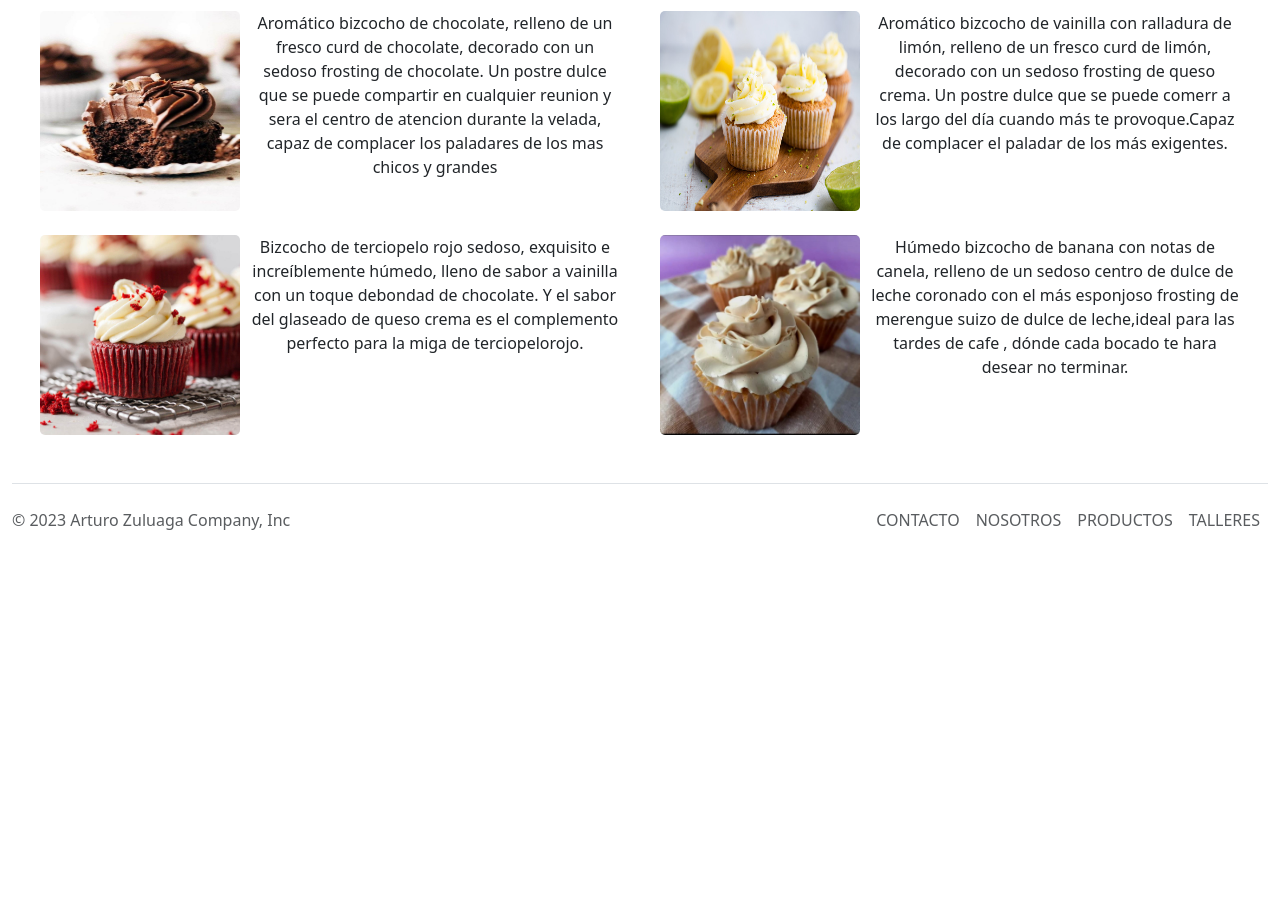
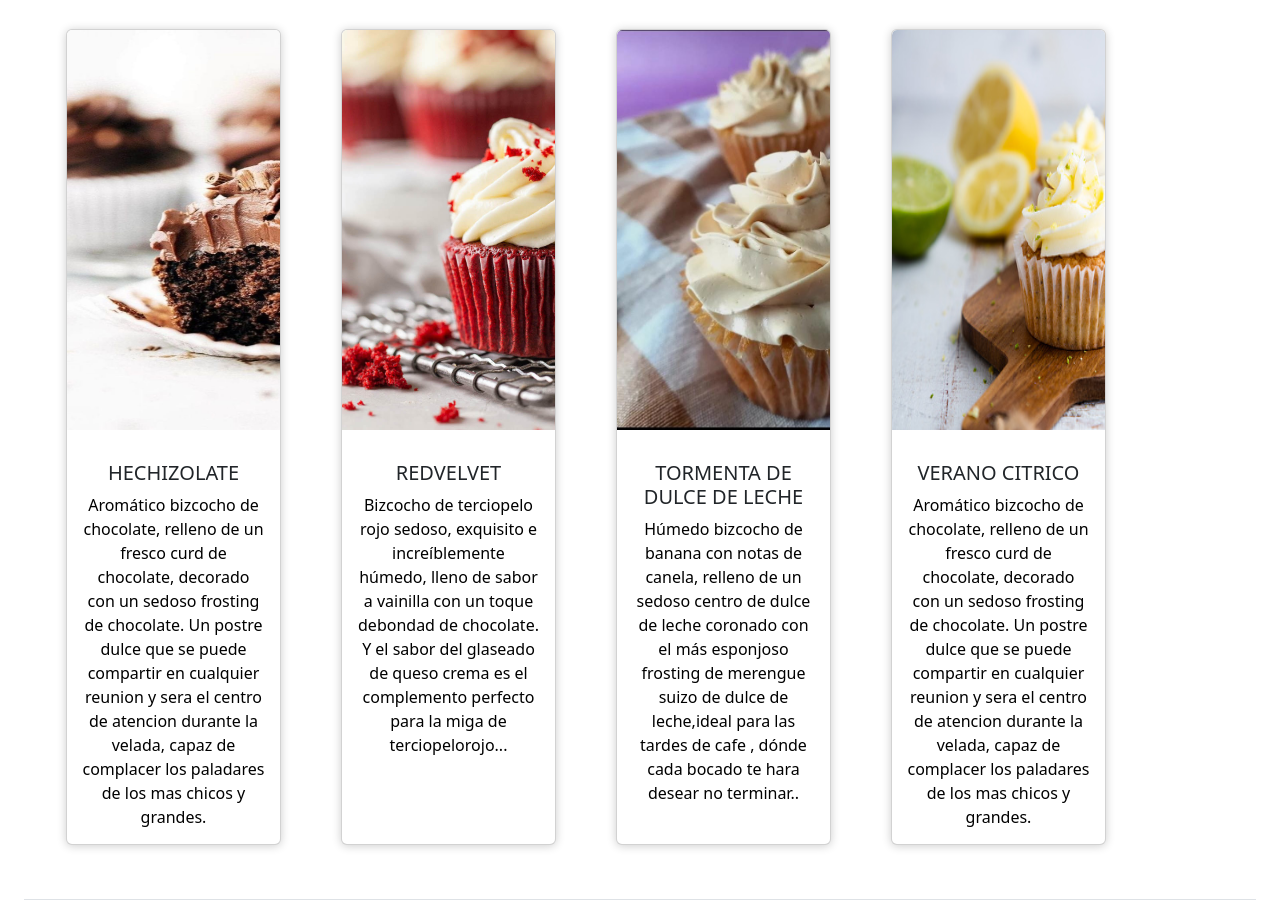
Before and after one commit to Arturo-Zuluaga/PROYECTO-FINAL-ARTURO-ZULUAGA, a plain HTML site: page paginas/nuestros-pructos.html in a window 1280 px wide. Shown: the part 235-1148 px from the top of the page. Before the commit the page ends 815 px from the top, so only its background shows below. Drawn offline with nearby package versions, Linux system fonts and the light colour scheme.

Commit message:
transcision para carta de productos, animacion de logo y arrelos varios

```diff
--- a/paginas/nuestros-pructos.html
+++ b/paginas/nuestros-pructos.html
@@ -14,16 +14,14 @@
 
 <body class="container-fluid">
 
-  <body class="container-fluid">
 
-    <div class="row">
-      <div class="col-12">
         <header class="header">
-          <div class="text-center logo">
+          <div class="text-center">
             <img src="../multimedia/media/logo1.jpg"  class="img-fluid" alt="logo de marca">
           </div>
         </header>
-      </div>
+
+
       <div class="col-12">
         <nav class="container-fluid">
 
@@ -69,78 +67,83 @@
             </div>
           </nav>
 
-          <di<div class="container text-center">
-            <div class="row g-2">
-              <div class="col-6">
-                <div class="p-3" _msttexthash="898924" _msthash="202"><div class="imaginacion">
-                <img src="../multimedia/media/imagen1.jpg" alt="imagen de diseño">
+
+          <div class="container-fluid">
+          <div class="clase">
+                <div class="card">
+                  <figure>
+                  <img src="../multimedia/media/imagen1.jpg" class="card-img-top" alt="...">
+                </figure>
+                <div class="contenido">
+                    <h5>HECHIZOLATE</h5>
+                    <p class="card-text">Aromático bizcocho de chocolate, relleno de un fresco curd de chocolate, decorado
+                      con un sedoso frosting de chocolate. Un postre dulce que se puede compartir en cualquier reunion y
+                      sera el centro de atencion durante la velada, capaz de complacer los paladares de los mas chicos y
+                      grandes.</p>
+                  </div>
                 </div>
 
-              <p>Aromático bizcocho de chocolate, relleno de un fresco curd de chocolate, decorado
-                con un sedoso frosting de chocolate. Un postre dulce que se puede compartir en cualquier reunion y
-                sera el
-                centro
-                de atencion durante la velada, capaz de complacer los paladares de los mas chicos y grandes
-              </p></div>
+                <div class="card">
+                  <figure>
+                  <img src="../multimedia/media/imagen3.jpg" class="card-img-top" alt="...">
+                </figure>
+                <div class="contenido">
+                    <h5>REDVELVET</h5>
+                    <p class="card-text">Bizcocho de terciopelo rojo sedoso, exquisito e increíblemente húmedo, lleno de sabor a vainilla con un toque debondad de chocolate. Y el sabor del glaseado de queso crema es el complemento perfecto para la miga de terciopelorojo...</p>
                   </div>
-              <div class="col-6">
-                <div class="p-3" _msttexthash="898924" _msthash="203"><div class="imaginacion">
-                <img src="../multimedia/media/imagen2.jpg" alt="imagen de diseño">
                 </div>
 
-              <p>Aromático bizcocho de vainilla con ralladura de limón, relleno de un fresco curd de
-                limón, decorado con un sedoso frosting de queso crema. Un postre dulce que se puede comerr a los
-                largo del
-                día
-                cuando más te
-                provoque.Capaz de complacer el paladar de los más exigentes.
-              </p></div>
+                <div class="card">
+                  <figure>
+                  <img src="../multimedia/media/imagen4.jpg" class="card-img-top" alt="...">
+                </figure>
+                <div class="contenido">
+                    <h5>TORMENTA DE DULCE DE LECHE</h5>
+                    <p class="card-text">Húmedo bizcocho de banana con notas de canela, relleno de un sedoso centro de dulce de leche coronado con el más esponjoso frosting de merengue suizo de dulce de leche,ideal para las tardes de cafe , dónde cada bocado te hara desear no terminar..</p>
+
                   </div>
-              <div class="col-6">
-                <div class="p-3" _msttexthash="898924" _msthash="204"><div class="imaginacion">
-                <img src="../multimedia/media/imagen3.jpg" alt="imagen de diseño">
                 </div>
 
-              <p>Bizcocho de terciopelo rojo sedoso, exquisito e increíblemente húmedo, lleno de sabor a vainilla
-                con un toque debondad de chocolate. Y el sabor del glaseado de queso crema es el complemento
-                perfecto para
-                la
-                miga
-                de terciopelorojo.
-              </p></div>
-              </div>
-              <div class="col-6">
-                <div class="p-3" _msttexthash="898924" _msthash="205"><div class="imaginacion">
-                <img src="../multimedia/media/imagen4.jpg" alt="imagen de diseño">
-              </div>
-              <p>Húmedo bizcocho de banana con notas de canela, relleno de un sedoso centro de dulce de leche
-                coronado con el
-                más esponjoso frosting de merengue suizo de dulce de leche,ideal para las tardes de cafe , dónde cada
-                bocado
-                te
-                hara desear no terminar.</p>
+                <div class="card">
+                  <figure>
+                  <img src="../multimedia/media/imagen2.jpg" class="card-img-top" alt="...">
+                </figure>
+                <div class="contenido">
+                    <h5>VERANO CITRICO</h5>
+                    <p class="card-text">Aromático bizcocho de chocolate, relleno de un fresco curd de chocolate, decorado
+                      con un sedoso frosting de chocolate. Un postre dulce que se puede compartir en cualquier reunion y
+                      sera el centro de atencion durante la velada, capaz de complacer los paladares de los mas chicos y
+                      grandes.</p>
                   </div>
                 </div>
+
               </div>
             </div>
 
 
-          <div class="container">
+
+
+
                   <footer class="d-flex flex-wrap justify-content-between align-items-center py-3 my-4 border-top">
-              <p class="col-md-4 mb-0 text-muted">&copy; 2023 Arturo Zuluaga  Company, Inc</p>
+                    <p class="col-md-4 mb-0 text-muted">&copy; 2023 Arturo Zuluaga Company, Inc</p>
 
-              <a href="/" class="col-md-4 d-flex align-items-center justify-content-center mb-3 mb-md-0 me-md-auto link-dark text-decoration-none">
-                <svg class="bi me-2" width="40" height="32"><use xlink:href="#bootstrap"/></svg>
+                    <a href="/"
+                      class="col-md-4 d-flex align-items-center justify-content-center mb-3 mb-md-0 me-md-auto link-dark text-decoration-none">
+                      <svg class="bi me-2" width="40" height="32">
+                        <use xlink:href="#bootstrap" />
+                      </svg>
                     </a>
 
                     <ul class="nav col-md-4 justify-content-end">
                       <li class="nav-item"><a href="./contacto.html" class="nav-link px-2 text-muted">CONTACTO</a></li>
                       <li class="nav-item"><a href="./nosotros.html" class="nav-link px-2 text-muted">NOSOTROS</a></li>
-                <li class="nav-item"><a href="./nuestros-pructos.html" class="nav-link px-2 text-muted">PRODUCTOS</a></li>
+                      <li class="nav-item"><a href="./nuestros-pructos.html"
+                          class="nav-link px-2 text-muted">PRODUCTOS</a></li>
                       <li class="nav-item"><a href="./talleres.html" class="nav-link px-2 text-muted">TALLERES</a></li>
 
                     </ul>
                   </footer>
                 </div>
+              </div>
 
               </div>
--- a/stilos/mains.css
+++ b/stilos/mains.css
@@ -1,3 +1,8 @@
+*{
+    margin: 0;
+    padding: 0;
+    box-sizing: border-box;}
+
 body {
     flex-direction: column;
     min-height: 100%;
@@ -7,8 +12,48 @@ html {
     height: 100%;
 }
 
-.header .logo img {
+.header text-center img {
     max-height: 150px;
+
+    }
+
+.text-center img{
+    animation-name: efecto_logo;
+    animation-iteration-count: infinite;
+    animation-duration: 10s;
+    animation-delay: 0s;}
+
+
+
+@keyframes efecto_logo {
+
+    0%{height: 150px;
+
+    }
+
+    20%{height: 160px
+
+    }
+    40%{height: 170px
+
+    }
+
+    60%{height: 180px
+
+    }
+    70%{height: 175px
+
+    }
+    80%{height: 160px
+
+    }
+    90%{height: 155px
+
+    }
+    100%{height: 150px
+
+    }
+
 }
 
 .imaginacion img {
@@ -116,5 +161,64 @@ video {
     background-size: cover;
 }
 
-.carrusel img{width:auto;
-height: 590px;}
+.carrusel img{
+    width:auto;
+    height: 590px;}
+
+
+.clase{width: 100%;
+    height: 100%;
+    display: flex;
+    max-width: 1100px;}
+
+.card{
+    width: 100%;
+    margin: 30px;
+    border-radius: 6px;
+    overflow:hidden ;
+    background-color: white;
+    box-shadow: 0px 1px 10px rgba(0,0,0,0.2);
+    cursor: default;
+    transition:all 2s ease;}
+
+
+.card:hover{
+    box-shadow: 5px 5px 20px rgba(0,0,0,0.4);
+    transform: translateY(-5%);
+}
+
+.card img{
+    width: 400px;
+    height: 400px;
+
+}
+
+.card .contenido{
+    padding: 15px;
+    text-align: center;
+
+}
+.card .contenido p{
+    line-height: 1,5;
+    color: black;
+    font-size: medium;
+}
+
+
+
+
+
+
+/*
+.card{
+    text-align: center;
+    margin-top: 20px;
+    height: 500px;
+    width: 350px;
+    transition: height 1
+    s, width 2s,}
+
+.card:hover{
+            height: 500px;
+            width: 500px;
+            } */
```
Also changed, not shown: index.html (+6 -7 lines), paginas/contacto.html (+7 -14 lines), paginas/nosotros.html (+6 -6 lines), paginas/talleres.html (+13 -9 lines). Lines whose indentation alone changed are shown as unchanged.
